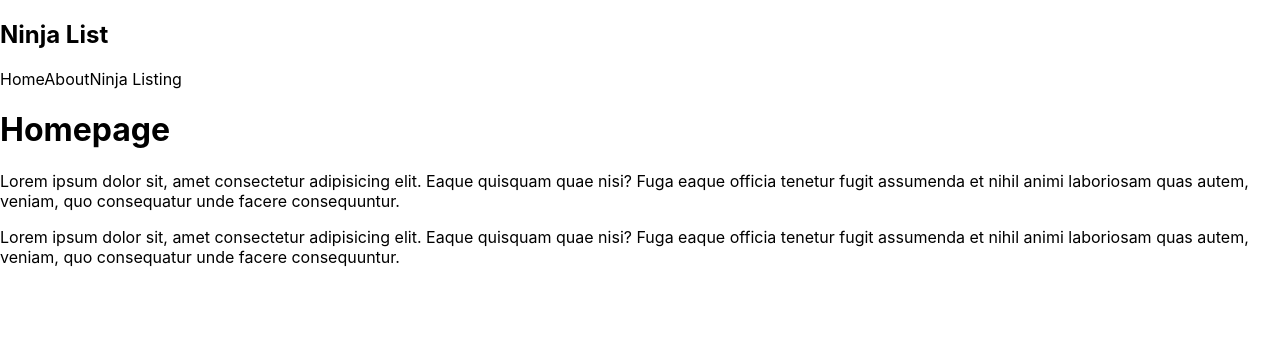
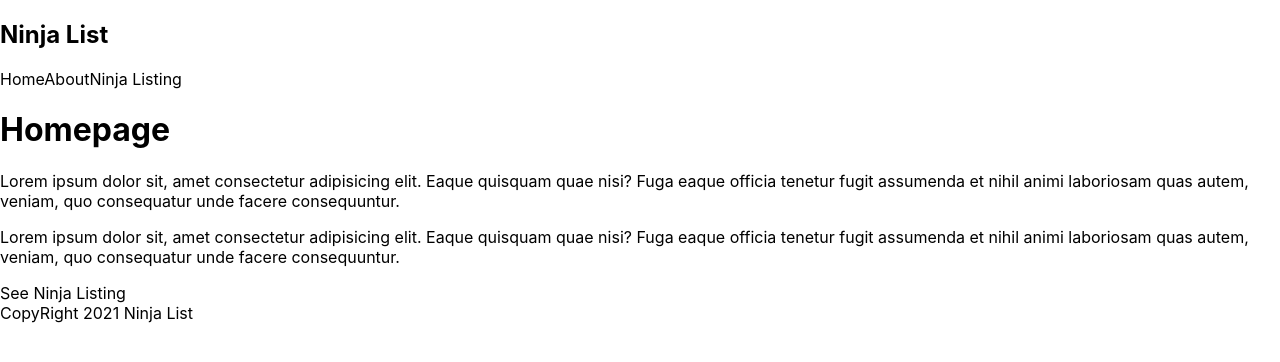
Before and after one commit to RuFrontEnd/next-research, a Next.js app in the folder net-ninja-tutorial/: page / in a window 1280 px wide. Shown: the top 362 px of the page. Built offline with nearby package versions, Linux system fonts and the light colour scheme.

Commit message:
新增 Next Link

```diff
--- /dev/null
+++ b/net-ninja-tutorial/components/Footer.js
@@ -0,0 +1,5 @@
+const Footer = () => {
+  return <div>CopyRight 2021 Ninja List</div>;
+};
+
+export default Footer;
--- a/net-ninja-tutorial/components/Navbar.js
+++ b/net-ninja-tutorial/components/Navbar.js
@@ -1,13 +1,21 @@
 // 開啟 JSX emmet => https://learningsky.io/vs-code-to-enable-emmet-support-for-jsx/
+import Link from "next/link";
+
 const Navbar = () => {
   return (
     <nav>
       <div className="logo">
         <h1>Ninja List</h1>
       </div>
-      <a href="">Home</a>
-      <a href="">About</a>
-      <a href="">Ninja Listing</a>
+      <Link href="/">
+        <a href="">Home</a>
+      </Link>
+      <Link href="/about">
+        <a href="">About</a>
+      </Link>
+      <Link href="/ninjas">
+        <a href="">Ninja Listing</a>
+      </Link>
     </nav>
   );
 };
--- a/net-ninja-tutorial/pages/index.js
+++ b/net-ninja-tutorial/pages/index.js
@@ -3,6 +3,8 @@
 import Image from "next/image";
 import styles from "../styles/Home.module.css";
 import Navbar from "@/components/Navbar";
+import Footer from "@/components/Footer";
+import Link from "next/link";
 
 export default function Home() {
   return (
@@ -19,6 +21,10 @@
         quae nisi? Fuga eaque officia tenetur fugit assumenda et nihil animi
         laboriosam quas autem, veniam, quo consequatur unde facere consequuntur.
       </p>
+      <Link href="/ninjas">
+        <a>See Ninja Listing</a>
+      </Link>
+      <Footer />
     </div>
   );
 }
```
